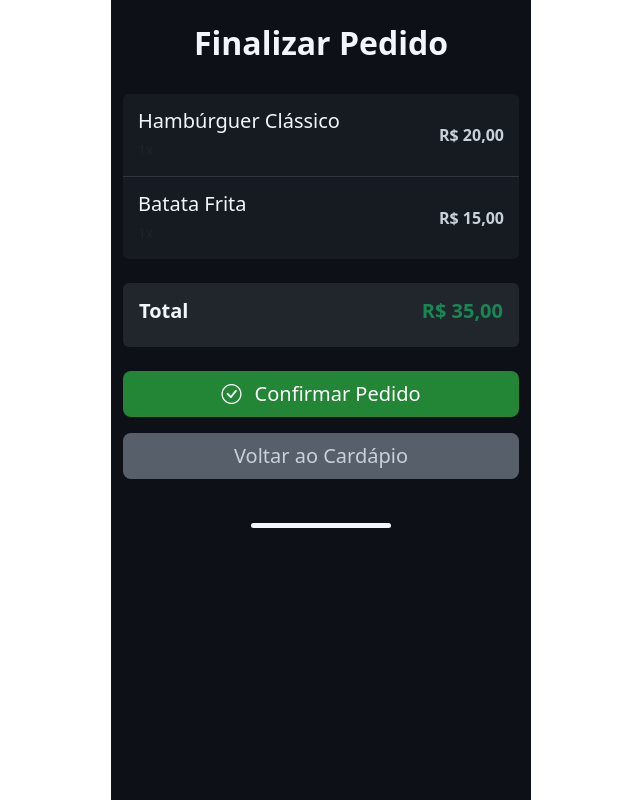
After one commit to vileondev/cardapiofacil, a Flask app: template templates/finalizacao.html in a window 1280 px wide. The commit adds this page. Shown: the whole page, without its empty margins (319-959 px from the left). Run offline with Flask 3, Linux system fonts and the light colour scheme; the template is opened without the code that fills it, so the values that code supplies are empty.

Commit message:
Adicionei diversas páginas html e uma de css

```diff
--- /dev/null
+++ b/static/finalizacaocs.css
@@ -0,0 +1,63 @@
+/* ====== Estilo da Página de Finalização ====== */
+
+.app-container {
+  background-color: #0d1117;
+  min-height: 100vh;
+  display: flex;
+  flex-direction: column;
+  padding-bottom: 20px;
+  max-width: 420px;
+  margin: 0 auto;
+  color: #c9d1d9;
+}
+
+h2, h5 {
+  color: #f0f6fc;
+}
+
+.list-group-item {
+  border: none;
+  border-bottom: 1px solid #30363d;
+  background-color: #161b22;
+  padding: 15px;
+  color: #c9d1d9;
+}
+
+.list-group-item:last-child {
+  border-bottom: none;
+}
+
+.bg-light.rounded {
+  background-color: #21262d !important;
+}
+
+.btn-success {
+  background-color: #238636;
+  border: none;
+  transition: background-color 0.3s ease;
+}
+
+.btn-success:hover {
+  background-color: #2ea043;
+}
+
+/* Botão voltar */
+.btn-secondary {
+  background-color: #57606a;
+  border: none;
+  transition: background-color 0.3s ease;
+  color: #c9d1d9;
+}
+
+.btn-secondary:hover {
+  background-color: #6c757d;
+  color: #f0f6fc;
+}
+
+.bottom-nav-line {
+  width: 140px;
+  height: 5px;
+  background-color: #f0f6fc;
+  border-radius: 100px;
+  margin: 20px auto 0;
+}
--- /dev/null
+++ b/templates/finalizacao.html
@@ -0,0 +1,67 @@
+<!DOCTYPE html>
+<html lang="pt-BR">
+<head>
+  <meta charset="UTF-8" />
+  <meta name="viewport" content="width=device-width, initial-scale=1" />
+  <title>Finalizar Pedido</title>
+  <link href="https://cdn.jsdelivr.net/npm/bootstrap@5.3.3/dist/css/bootstrap.min.css" rel="stylesheet" />
+  <link href="https://cdn.jsdelivr.net/npm/bootstrap-icons/font/bootstrap-icons.css" rel="stylesheet" />
+  <link rel="stylesheet" href="../static/finalizacaocs.css" />
+</head>
+<body>
+
+  <div class="app-container container py-4">
+    <header class="text-center mb-4">
+      <h2 class="fw-bold">Finalizar Pedido</h2>
+    </header>
+
+    <main>
+      <!-- Lista de itens do pedido -->
+      <section class="mb-4">
+        <div class="list-group">
+          <div class="list-group-item d-flex justify-content-between align-items-center">
+            <div>
+              <h5 class="mb-1">Hambúrguer Clássico</h5>
+              <small class="text-muted">1x</small>
+            </div>
+            <span class="fw-bold">R$ 20,00</span>
+          </div>
+          <div class="list-group-item d-flex justify-content-between align-items-center">
+            <div>
+              <h5 class="mb-1">Batata Frita</h5>
+              <small class="text-muted">1x</small>
+            </div>
+            <span class="fw-bold">R$ 15,00</span>
+          </div>
+        </div>
+      </section>
+
+      <!-- Total -->
+      <section class="mb-4 p-3 bg-light rounded">
+        <div class="d-flex justify-content-between">
+          <h5 class="fw-bold">Total</h5>
+          <h5 class="fw-bold text-success">R$ 35,00</h5>
+        </div>
+      </section>
+
+      <!-- Botão confirmar -->
+      <div class="d-grid mb-3">
+        <button class="btn btn-success btn-lg">
+          <i class="bi bi-check-circle me-2"></i> Confirmar Pedido
+        </button>
+      </div>
+
+      <!-- Botão voltar ao cardápio -->
+      <div class="d-grid">
+        <a href="index.html" class="btn btn-secondary btn-lg">Voltar ao Cardápio</a>
+      </div>
+    </main>
+
+    <footer class="text-center mt-4">
+      <div class="bottom-nav-line"></div>
+    </footer>
+  </div>
+
+  <script src="https://cdn.jsdelivr.net/npm/bootstrap@5.3.3/dist/js/bootstrap.bundle.min.js"></script>
+</body>
+</html>
```
Also changed, not shown: static/style.css (+33 -6 lines), templates/categorias-alimentos/bebidas.html (added, +25 -0 lines), templates/categorias-alimentos/entradas.html (added, +25 -0 lines), templates/categorias-alimentos/pratos.html (added, +25 -0 lines), templates/categorias-alimentos/sobremesas.html (added, +25 -0 lines), templates/configurar-prato.html (added, +53 -0 lines), templates/index.html (+37 -22 lines).
